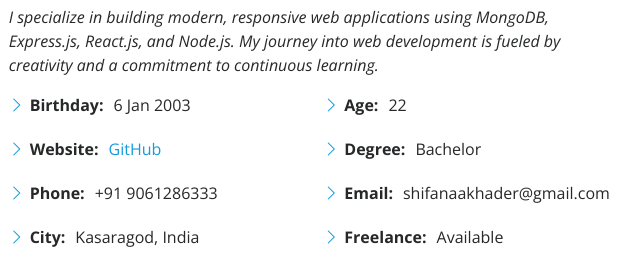
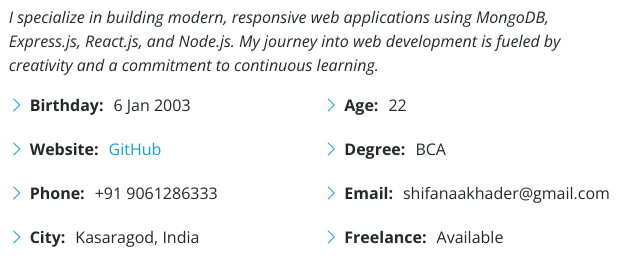
Before and after one commit to Shifana-k/Personal-Website, a plain HTML site: page index.html in a window 1280 px wide. Shown: the part 1099-1365 px from the top of the page, 636-1276 px from the left. Drawn offline with nearby package versions, Linux system fonts and the light colour scheme.

Commit message:
Update Degree in index.html

```diff
--- a/index.html
+++ b/index.html
@@ -119,7 +119,7 @@
               <div class="col-lg-6">
                 <ul>
                   <li><i class="bi bi-chevron-right"></i> <strong>Age:</strong> <span>22</span></li>
-                  <li><i class="bi bi-chevron-right"></i> <strong>Degree:</strong> <span>Bachelor</span></li>
+                  <li><i class="bi bi-chevron-right"></i> <strong>Degree:</strong> <span>BCA</span></li>
                   <li><i class="bi bi-chevron-right"></i> <strong>Email:</strong> <span>shifanaakhader@gmail.com</span></li>
                   <li><i class="bi bi-chevron-right"></i> <strong>Freelance:</strong> <span>Available</span></li>
                 </ul>
```
